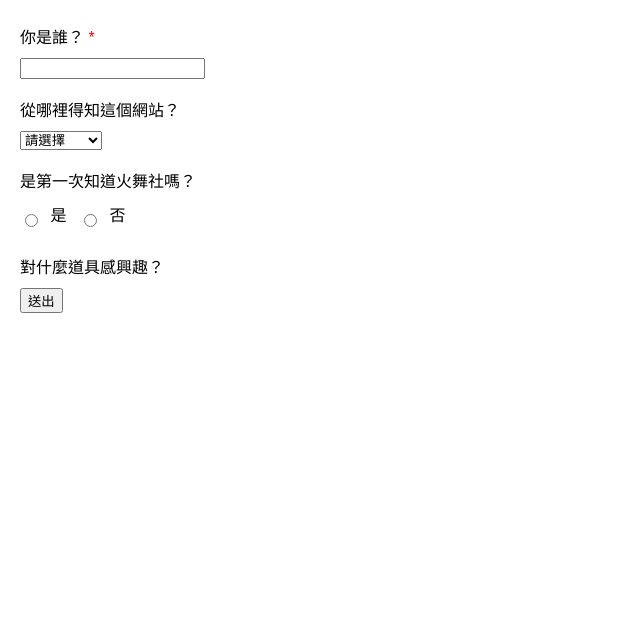
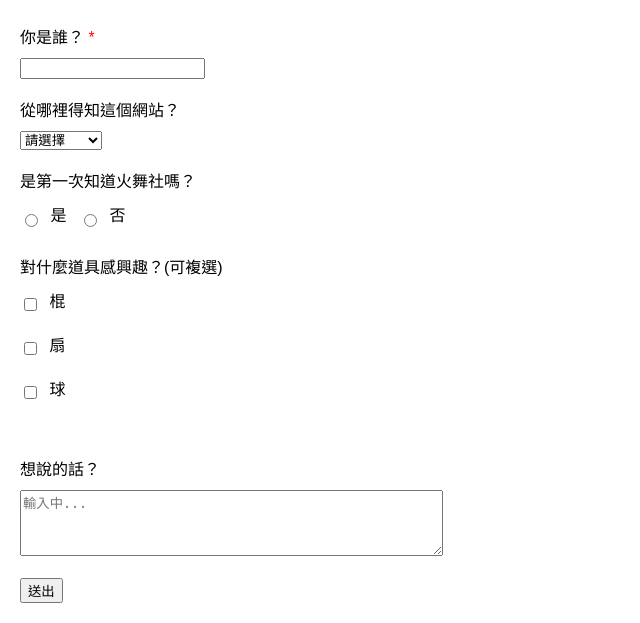
Before and after one commit to kurochan1901/114-1_Department-Computer-Network-and-Programming, a Python web app: template HW3_htmlAndCss/templates/111401546_detail.html in a window 1280 px wide. Shown: the part 526-1149 px from the top of the page, without its empty margins (0-640 px from the left). Before the commit the page ends 839 px from the top, so only its background shows below. Run offline with Jinja, Linux system fonts and the light colour scheme; the template is opened without the code that fills it, so the values that code supplies are empty.

Commit message:
checkbox, textarea, submit button.

```diff
--- a/HW3_htmlAndCss/css/111401546_css.css
+++ b/HW3_htmlAndCss/css/111401546_css.css
@@ -54,3 +54,13 @@ label.required::after {
     vertical-align: middle;
     margin-right: 8px;
     }
+    /* 多選 */
+    input[type="checkbox"], label[for="staff"], label[for="fan"], label[for="poi"] {
+    display: inline-block;
+    vertical-align: middle;
+    margin-right: 8px;
+    }
+
+    form div {
+    margin-bottom: 10px;
+    }
--- a/HW3_htmlAndCss/templates/111401546_detail.html
+++ b/HW3_htmlAndCss/templates/111401546_detail.html
@@ -28,7 +28,7 @@
             allowfullscreen>
         </iframe>
         <!-- 表單 -->
-        <form action="https://httpbin.org/get" method="get">
+        <form action="111401546_index.html" method="get">
             <label for="name" class="required">你是誰？</label>
             <input type="text" id="name" name="name" required><br><br>
 
@@ -50,7 +50,22 @@
             <input type="radio" id="radio_no" name="know" value="no">
             <label for="radio_no">否</label><br><br>
 
-            <label for="item">對什麼道具感興趣？</label>
+            <label for="item">對什麼道具感興趣？(可複選)</label>
+            <div>
+                <input type="checkbox" id="staff" name="item" value="staff">
+                <label for="staff">棍</label>
+            </div>
+            <div>
+                <input type="checkbox" id="fan" name="item" value="fan">
+                <label for="fan">扇</label>
+            </div>
+            <div>
+                <input type="checkbox" id="poi" name="item" value="poi">
+                <label for="poi">球</label>
+            </div><br><br>
+
+            <label for="textarea">想說的話？</label>
+            <textarea id="textarea_1" name="textarea_1" rows="4" cols="50" placeholder="輸入中..."></textarea><br><br>
 
             <input type="submit" value="送出">
 
```
